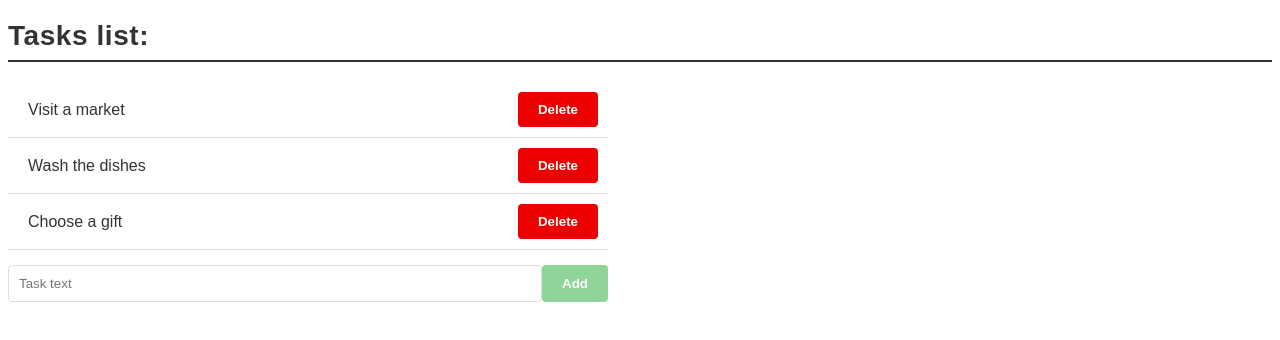
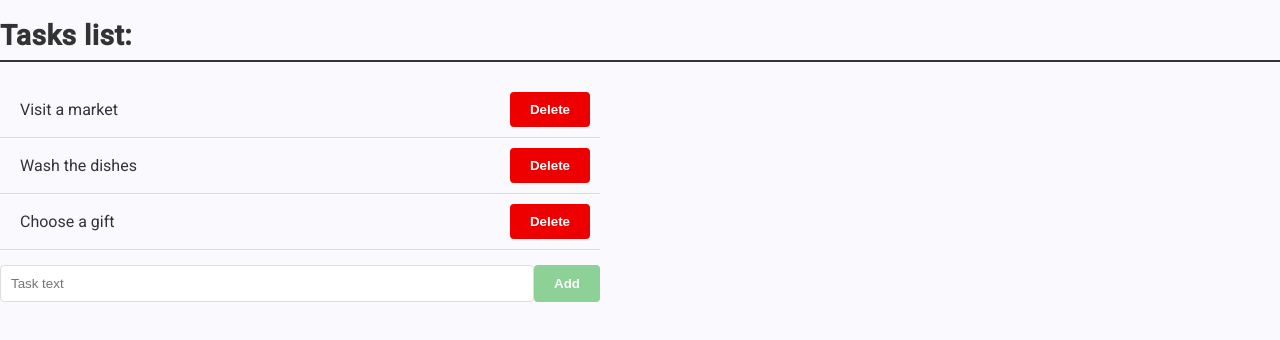
Before and after one commit to Angular-OTUS/ToDoList-VorobyevAnatoliy, an Angular app: page / in a window 1280 px wide. Shown: the top 340 px of the page. Built offline with nearby package versions, Linux system fonts and the light colour scheme.

Commit message:
added @angular/material

```diff
--- a/angular.json
+++ b/angular.json
@@ -22,6 +22,7 @@
               }
             ],
             "styles": [
+              "src/custom-theme.scss",
               "src/styles.css"
             ]
           },
--- a/package.json
+++ b/package.json
@@ -22,10 +22,12 @@
   },
   "private": true,
   "dependencies": {
+    "@angular/cdk": "^20.2.4",
     "@angular/common": "^20.3.0",
     "@angular/compiler": "^20.3.0",
     "@angular/core": "^20.3.0",
     "@angular/forms": "^20.3.0",
+    "@angular/material": "^20.2.4",
     "@angular/platform-browser": "^20.3.0",
     "@angular/router": "^20.3.0",
     "rxjs": "~7.8.0",
--- a/src/app/app.css
+++ b/src/app/app.css
@@ -1,6 +1,6 @@
 * {
   box-sizing: border-box;
-  font-family: Arial, sans-serif;
+  font-family: Roboto, sans-serif;
   font-size: 16px;
   font-weight: 400;
   line-height: 1.2;
--- /dev/null
+++ b/src/custom-theme.scss
@@ -0,0 +1,35 @@
+
+// Include theming for Angular Material with `mat.theme()`.
+// This Sass mixin will define CSS variables that are used for styling Angular Material
+// components according to the Material 3 design spec.
+// Learn more about theming and how to use it for your application's
+// custom components at https://material.angular.dev/guide/theming
+@use '@angular/material' as mat;
+
+html {
+  @include mat.theme((
+    color: (
+      primary: mat.$azure-palette,
+      tertiary: mat.$blue-palette,
+    ),
+    typography: Roboto,
+    density: 0,
+  ));
+}
+
+body {
+  // Default the application to a light color theme. This can be changed to
+  // `dark` to enable the dark color theme, or to `light dark` to defer to the
+  // user's system settings.
+  color-scheme: light;
+
+  // Set a default background, font and text colors for the application using
+  // Angular Material's system-level CSS variables. Learn more about these
+  // variables at https://material.angular.dev/guide/system-variables
+  background-color: var(--mat-sys-surface);
+  color: var(--mat-sys-on-surface);
+  font: var(--mat-sys-body-medium);
+
+  // Reset the user agent margin.
+  margin: 0;
+}
--- a/src/index.html
+++ b/src/index.html
@@ -5,6 +5,8 @@
   <title>ToDoListVorobyevAnatoliy</title>
   <base href="/">
   <meta name="viewport" content="width=device-width, initial-scale=1">
+  <link href="https://fonts.googleapis.com/css2?family=Roboto:wght@300;400;500&display=swap" rel="stylesheet">
+  <link href="https://fonts.googleapis.com/icon?family=Material+Icons" rel="stylesheet">
 </head>
 <body>
   <app-root></app-root>
--- a/src/styles.css
+++ b/src/styles.css
@@ -0,0 +1,3 @@
+
+html, body { height: 100%; }
+body { margin: 0; font-family: Roboto, "Helvetica Neue", sans-serif; }
```
Also changed, not shown: 1 other file (tests, documents, lock files or other folders).
